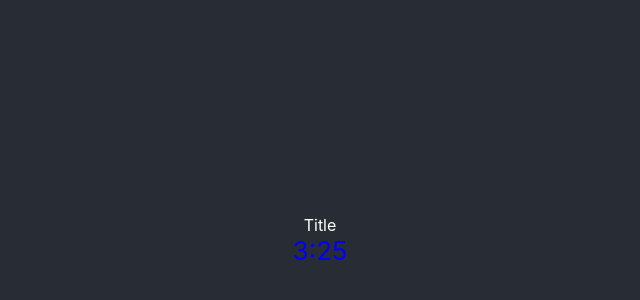
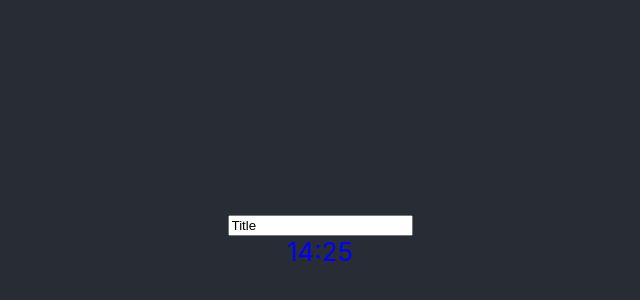
Before and after one commit to lb-/mtg-timer, a React (Create React App) app: page / in a window 1280 px wide. Shown: the part 160-460 px from the top of the page, without its empty margins (320-960 px from the left). Built offline with nearby package versions, Linux system fonts and the light colour scheme.

Commit message:
Make App a arrow function component

```diff
--- a/src/App.js
+++ b/src/App.js
@@ -3,17 +3,17 @@ import './App.scss';
 import Background from './Background';
 import Timer from './Timer';
 
-function App() {
-  return (
+const App = () => (
   <div className="App">
     <Background>
-        <header className="App-header">Title</header>
-        <main>
-          <Timer minutes={3} seconds={25} />
+      <header className="App-header">
+        <input className="App-header-input" value="Title" />
+      </header>
+      <main className="App-main">
+        <Timer minutes={14} seconds={25} />
       </main>
     </Background>
   </div>
 );
-}
 
 export default App;
```
Lines whose indentation alone changed are shown as unchanged.
